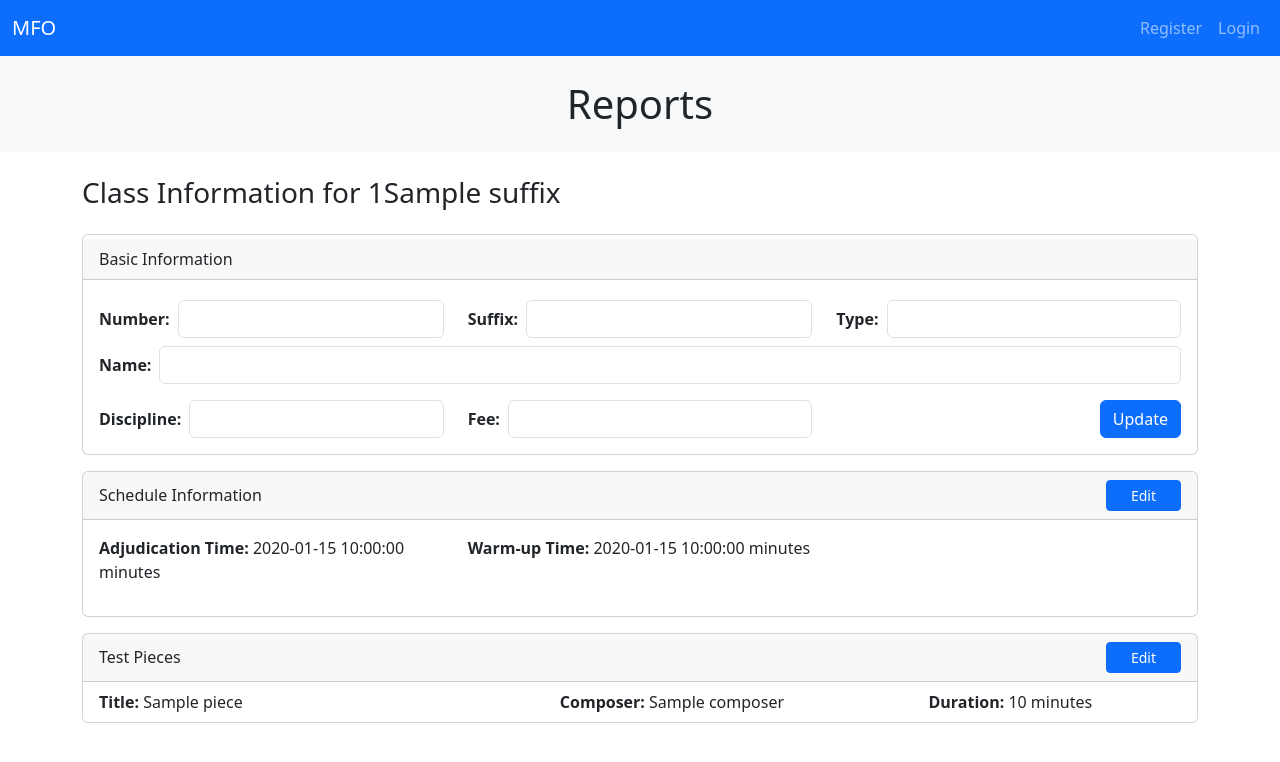
After one commit to blinklet/music-festival-organizer, a Flask app: template mfo/admin/templates/admin/class_edit_basic_info.html in a window 1280 px wide. The commit adds this page. Shown: the top 762 px of the page. Run offline with Flask 3, Linux system fonts and the light colour scheme; tables that the repository leaves empty hold one stand-in row (values such as "Sample post"); the template is opened without the code that fills it: values that come from a table or form of the project are taken from there, most other values are stand-ins (such as "Sample title", 1, 10 or a date in 2020); parts of the project's set-up code (start-up, migrations or seed data) failed here and were passed over; some libraries are stand-ins or nearby versions.

Commit message:
saving progress. Edit basic info form, plus view methods

```diff
--- a/mfo/admin/forms.py
+++ b/mfo/admin/forms.py
@@ -1,6 +1,6 @@
 from flask_wtf import FlaskForm
-from wtforms import FileField, SubmitField, HiddenField
-from wtforms.validators import DataRequired, InputRequired
+from wtforms import FileField, StringField, SubmitField, HiddenField, IntegerField
+from wtforms.validators import DataRequired, InputRequired, Length, Optional
 
 class UploadForm(FlaskForm):
     file = FileField('Spreadsheet File', [InputRequired()])
@@ -9,3 +9,12 @@ class UploadForm(FlaskForm):
 class ConfirmForm(FlaskForm):
     confirm = SubmitField('Confirm')
     cancel = SubmitField('Cancel')
+
+class EditClassBasicInfoForm(FlaskForm):
+    number = StringField('Number', validators=[DataRequired(), Length(max=10)])
+    suffix = StringField('Suffix', validators=[Optional(), Length(max=5)])
+    class_type = StringField('Type', validators=[Optional(), Length(max=20)])
+    name = StringField('Name', validators=[Optional(), Length(max=60)])
+    discipline = StringField('Discipline', validators=[Optional(), Length(max=30)])
+    fee = IntegerField('Fee', validators=[DataRequired()])
+    submit = SubmitField('Update')
--- /dev/null
+++ b/mfo/admin/templates/admin/class_edit_basic_info.html
@@ -0,0 +1,121 @@
+{% extends "/admin/_reports_base.html" %}
+
+{% block title %}Class Information{% endblock %}
+
+{% block report_content %}
+
+<div class="container pt-4">
+    <h3 class="pb-3">Class Information for {{ _class.number }}{{ _class.suffix }}</h3>
+
+    <div class="card mb-3">
+        <div class="card-header d-flex justify-content-between align-items-center my-1">
+            Basic Information
+        </div>
+        <form method="POST" action="{{ url_for('admin.class_info_post', id=_class.id) }}">
+            {{ form.hidden_tag() }}
+            <div class="card-body">
+                <div class="row">
+                    <div class="col-md-4 col-sm-6 col-12 mt-md-0 mt-sm-0 mt-0">
+                        <div class="form-group d-flex align-items-center">
+                            <label for="numberField" class="me-2"><strong>Number:</strong></label>
+                            {{ form.number(id="numberField", class="form-control") }}
+                        </div>
+                    </div>
+                    <div class="col-md-4 col-sm-6 col-12 mt-md-0 mt-sm-0 mt-2">
+                        <div class="form-group d-flex align-items-center">
+                            <label for="suffix" class="me-2"><strong>Suffix:</strong></label>
+                            {{ form.suffix(class="form-control") }}
+                        </div>
+                    </div>
+                    <div class="col-md-4 col-sm-6 col-12 mt-md-0 mt-sm-2 mt-2">
+                        <div class="form-group d-flex align-items-center">
+                            <label for="class_type" class="me-2"><strong>Type:</strong></label>
+                            {{ form.class_type(class="form-control") }}
+                        </div>
+                    </div>
+                </div>
+                <div class="row">
+                    <div class="col-12 mt-2">
+                        <div class="form-group d-flex align-items-center">
+                            <label for="name" class="me-2"><strong>Name:</strong></label>
+                            {{ form.name(class="form-control") }}
+                        </div>
+                    </div>
+                </div>
+                <div class="row">
+                    <div class="col-md-4 col-sm-6 col-12 mt-3">
+                        <div class="form-group d-flex align-items-center">
+                            <label for="discipline" class="me-2"><strong>Discipline:</strong></label>
+                            {{ form.discipline(class="form-control") }}
+                        </div>
+                    </div>
+                    <div class="col-md-4 col-sm-6 col-12 mt-3">
+                        <div class="form-group d-flex align-items-center">
+                            <label for="fee" class="me-2"><strong>Fee:</strong></label>
+                            {{ form.fee(class="form-control") }}
+                        </div>
+                    </div>
+                    <div class="d-none d-sm-block d-md-none col-sm-6 mt-3">
+                            <div class="form-group d-flex align-items-center">
+                                <!-- div to align submit button at the small breakpoint -->
+                            </div>
+                    </div>
+                    <div class="col-md-4 col-sm-6 col-12 mt-3 text-end">
+                        <div class="form-group d-flex align-items-center justify-content-end">
+                            {{ form.submit(class="btn btn-primary") }}
+                        </div>
+                    </div>
+                </div>
+            </div>
+        </form>
+    </div>
+
+    <div class="card mb-3">
+        <div class="card-header d-flex justify-content-between align-items-center">
+            Schedule Information
+            <a href="#" class="btn btn-primary btn-sm px-4">Edit</a>
+        </div>
+        <div class="card-body">
+            <div class="row">
+            <div class="col-md-4 col-sm-6 col-12">
+                <p><strong>Adjudication Time:</strong> {{ _class.adjudication_time }} minutes</p>
+            </div>
+            <div class="col-md-4 col-sm-6 col-12">
+                <p><strong>Warm-up Time:</strong> {{ _class.move_time }} minutes</p>
+            </div>
+            </div>
+        </div>
+    </div>
+
+    <div class="card">
+        <div class="card-header d-flex justify-content-between align-items-center">
+            Test Pieces
+            <a href="#" class="btn btn-primary btn-sm px-4">Edit</a>
+        </div>
+        <ul class="list-group list-group-flush">
+            {% if _class.test_pieces %}
+                {% for piece in _class.test_pieces %}
+                    <li class="list-group-item">
+                        <div class="row">
+                            <div class="col-12 col-lg-5">
+                                <strong>Title:</strong> {{ piece.title }}
+                            </div>
+                            <div class="col-12 col-lg-4 col-md-6 ">
+                                <strong>Composer:</strong> {{ piece.composer }}
+                            </div>
+                            <div class="col-12 col-lg-3 col-md-6">
+                                <strong>Duration:</strong> {{ piece.duration }} minutes
+                            </div>
+                        </div>
+                    </li>
+                {% endfor %}
+            {% else %}
+                <li class="list-group-item">None</li>
+            {% endif %}
+        </ul>
+    </div>
+</div>
+
+{% endblock %}
+
+{% block additional_css %}{% endblock %}
--- a/mfo/admin/templates/admin/class_info.html
+++ b/mfo/admin/templates/admin/class_info.html
@@ -10,7 +10,7 @@
     <div class="card mb-3">
         <div class="card-header d-flex justify-content-between align-items-center">
             Basic Information
-            <a href="#" class="btn btn-primary btn-sm px-4">Edit</a>
+            <a href="{{ url_for('admin.class_info_post', id=_class.id)}}" class="btn btn-primary btn-sm px-4">Edit</a>
         </div>
         <div class="card-body">
             <div class="row">
```
Also changed, not shown: mfo/admin/views.py (+26 -0 lines).
